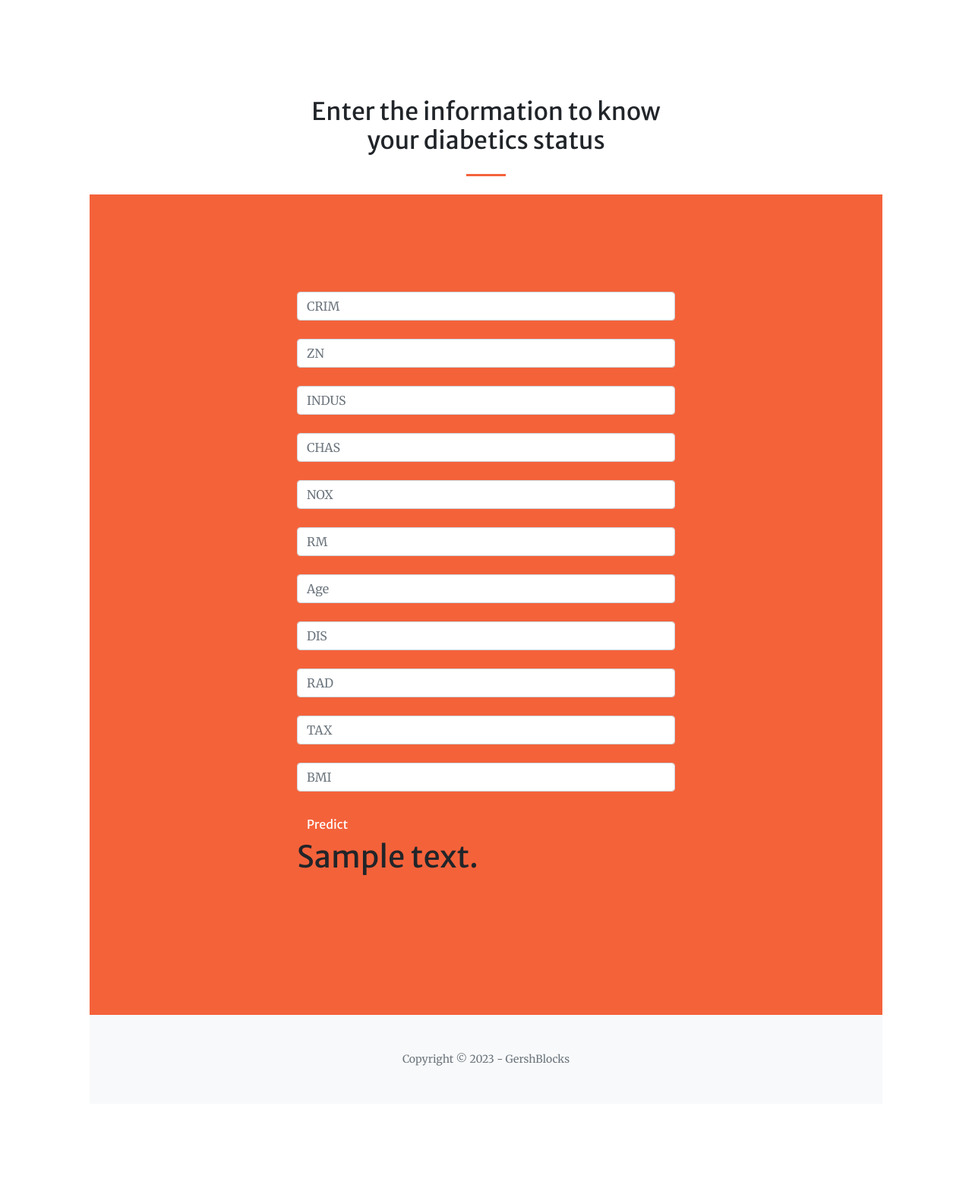
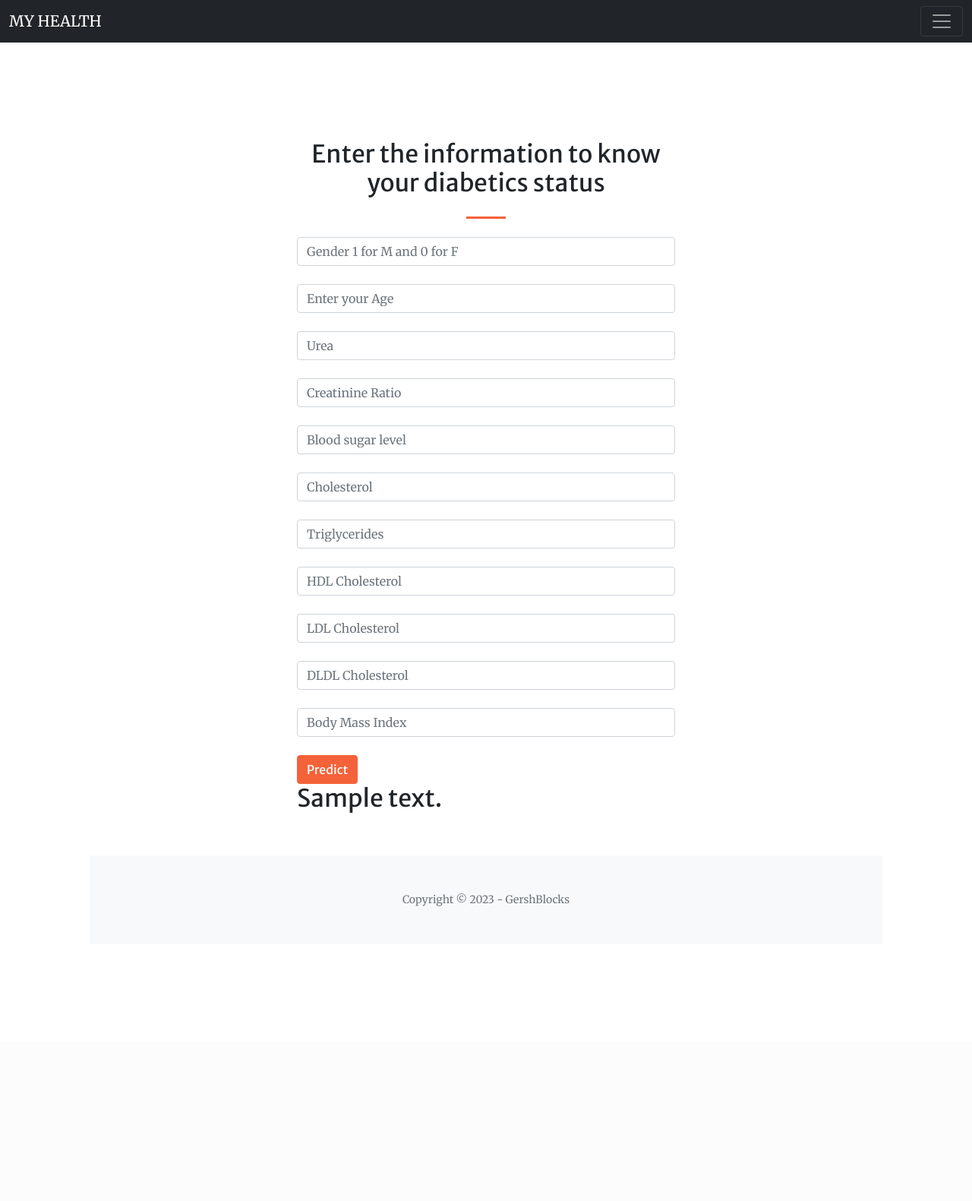
Before and after one commit to Gershonbest/Diabetics_prediction, a Flask app: template templates/index3.html in a window 1280 px wide. Shown: the whole page at 76% size. After the commit the page ends 1193 px from the top, so only its background shows below. Run offline with Flask 3, Linux system fonts and the light colour scheme; the template is opened without the code that fills it: most values are stand-ins (such as "Sample title", 1, 10 or a date in 2020); parts of the project's set-up code (start-up, migrations or seed data) failed here and were passed over; some libraries are stand-ins or nearby versions.

Commit message:
updates on the prediction function

```diff
--- a/app.py
+++ b/app.py
@@ -30,16 +30,31 @@ def check_bmi():
           mass = request.form.get("mass")
           height = request.form.get("height")
           print(mass)
-          # bmi = body_mass_index(mass, height)
+          bmi = body_mass_index(mass, height)
 
 
-          # bmi_result = bmi.bmi_kg_meter()
+          bmi_result = bmi.bmi_kg_meter()
 
-          bmi_result= int(float(mass) / (float(height)*float(height)))
+          # bmi_result= int(float(mass) / (float(height)*float(height)))
     else:
         pass
     if bmi_result != 0:
-          return render_template('bmi_calc.html', bmi_results = bmi_result)
+
+         if (bmi_result <18.5):
+              message = "You are under weighted with your BMI: {:.2f}".format(bmi_result)
+              return render_template('bmi_calc.html', bmi_results = message)
+
+         elif ((bmi_result >= 18.5) & (bmi_result < 25)):
+              message = "You have a healthy weight with your BMI: {:.2f}".format(bmi_result)
+              return render_template('bmi_calc.html', bmi_results = message)
+
+         elif ((bmi_result >= 25) & (bmi_result < 30)):
+              message = "You are Over weighted with your BMI: {:.2f}".format(bmi_result)
+              return render_template('bmi_calc.html', bmi_results = message)
+
+         else:
+              message= "You are on obesity stage with your BMI: {:.2f}".format(bmi_result)
+              return render_template('bmi_calc.html', bmi_results = message)
     else:
           return render_template('bmi_calc.html')
 
--- a/templates/bmi_calc.html
+++ b/templates/bmi_calc.html
@@ -47,7 +47,7 @@
                                     <!-- <button class="btn btn-light btn-xl" type="submit">Calculate BMI</button> -->
                                     <button type="submit" class="btn btn-primary btn-block btn-large">Calculate</button>
                                 </form>
-                                <h1>{{bmi_results}} </h1>
+                                <h3>{{bmi_results}} </h3>
                             </div>
                         </div>
 
--- a/templates/index3.html
+++ b/templates/index3.html
@@ -20,38 +20,23 @@
     </head>
     <body id="page-top">
         <!-- Navigation-->
-        <nav class="navbar navbar-expand-lg navbar-light fixed-top py-3" id="mainNav">
-            <div class="container px-4 px-lg-5">
-                <a class="navbar-brand" href="#page-top">Health Check</a>
-                <button class="navbar-toggler navbar-toggler-right" type="button" data-bs-toggle="collapse" data-bs-target="#navbarResponsive" aria-controls="navbarResponsive" aria-expanded="false" aria-label="Toggle navigation"><span class="navbar-toggler-icon"></span></button>
-                <div class="collapse navbar-collapse" id="navbarResponsive">
-                    <ul class="navbar-nav ms-auto my-2 my-lg-0">
-                        <li class="nav-item"><a class="nav-link" href="#about">BMI Calculator</a></li>
-                        <li class="nav-item"><a class="nav-link" href="#services">Services</a></li>
-                        <li class="nav-item"><a class="nav-link" href="#portfolio">Portfolio</a></li>
-                        <li class="nav-item"><a class="nav-link" href="#contact">Contact</a></li>
-                    </ul>
+        <nav class="navbar navbar-dark bg-dark">
+            <div class="container-fluid">
+              <a class="navbar-brand">MY HEALTH</a>
+              <button class="navbar-toggler" type="button" data-bs-toggle="collapse" data-bs-target="#navbarNavAltMarkup" aria-controls="navbarNavAltMarkup" aria-expanded="false" aria-label="Toggle navigation">
+                <span class="navbar-toggler-icon"></span>
+              </button>
+              <div class="collapse navbar-collapse" id="navbarNavAltMarkup">
+                <div class="navbar-nav">
+                  <a class="nav-link active" aria-current="page" href="{{ url_for('home') }}">Home</a>
+                  <a class="nav-link" href="{{ url_for('check_bmi') }}">BMI calculator</a>
+                  <a class="nav-link" href="#">Pricing</a>
+                  <a class="nav-link disabled">Disabled</a>
                 </div>
+              </div>
             </div>
-        </nav>
-        <!-- Masthead-->
-        <!-- <header class="masthead">
-            <div class="container px-4 px-lg-5 h-100">
-                <div class="row gx-4 gx-lg-5 h-100 align-items-center justify-content-center text-center">
-                    <div class="col-lg-8 align-self-end">
-                        <h1 class="text-white font-weight-bold">Artificial Intelligence health check for Diabetics</h1>
-                        <hr class="divider" />
-                    </div>
-                    <div class="col-lg-8 align-self-baseline">
-                        <p class="text-white-75 mb-5">“Good health and good sense are two of life’s greatest blessings.”
+          </nav>
 
-                            –  Publilius Syrus</p>
-                        <a class="btn btn-primary btn-xl" href="#about">Login as User</a>
-                    </div>
-                </div>
-            </div>
-        </header>  -->
-       <!-- Contact-->
        <section class="page-section" id="contact">
         <div class="container px-4 px-lg-5">
             <div class="row gx-4 gx-lg-5 justify-content-center">
@@ -61,27 +46,29 @@
                     <!-- <p class="text-muted mb-5">Ready to start your next project with us? Send us a messages and we will get back to you as soon as possible!</p> -->
                 </div>
             </div>
-    <section class="page-section bg-primary" >
+    <section>
             <div class="row gx-4 gx-lg-5 justify-content-center mb-5">
                 <div class="col-lg-6">
 
                          <!-- Main Input For Receiving Query to our ML -->
     <form action="{{ url_for('predict')}}"method="post">
-        <input class="form-control" type="text" name="Gender" placeholder="CRIM" required="required" /><br>
-          <input class="form-control" type="text" name="" placeholder="ZN" required="required" /><br>
-          <input class="form-control" type="text" name="INDUS" placeholder="INDUS" required="required" /><br>
-          <input class="form-control" type="text" name="CHAS" placeholder="CHAS" required="required" /><br>
-          <input class="form-control" type="text" name="NOX" placeholder="NOX" required="required" /><br>
-          <input class="form-control" type="text" name="RM" placeholder="RM" required="required" /><br>
-          <input class="form-control" type="text" name="Age" placeholder="Age" required="required" /><br>
-          <input class="form-control" type="text" name="DIS" placeholder="DIS" required="required" /><br>
-          <input class="form-control" type="text" name="RAD" placeholder="RAD" required="required" /><br>
-          <input class="form-control" type="text" name="TAX" placeholder="TAX" required="required" /><br>
-          <input class="form-control" type="text" name="BMI" placeholder="BMI" required="required" /><br>
 
-          <button type="submit" class="btn btn-primary btn-block btn-large">Predict</button>
-        </form>
-                    <h1>{{prediction_text}} </h1>
+        <input class="form-control" type="text" name="Gender" placeholder="Gender 1 for M and 0 for F" required="required" /><br>
+        <input class="form-control" type="text" name="Age" placeholder="Enter your Age" required="required" /><br>
+        <input class="form-control" type="text" name="INDUS" placeholder="Urea" required="required" /><br>
+        <input class="form-control" type="text" name="CHAS" placeholder="Creatinine Ratio " required="required" /><br>
+        <input class="form-control" type="text" name="NOX" placeholder="Blood sugar level" required="required" /><br>
+        <input class="form-control" type="text" name="RM" placeholder="Cholesterol" required="required" /><br>
+        <input class="form-control" type="text" name="TR" placeholder="Triglycerides" required="required" /><br>
+        <input class="form-control" type="text" name="DIS" placeholder="HDL Cholesterol" required="required" /><br>
+        <input class="form-control" type="text" name="RAD" placeholder="LDL Cholesterol" required="required" /><br>
+        <input class="form-control" type="text" name="TAX" placeholder="DLDL Cholesterol" required="required" /><br>
+        <input class="form-control" type="text" name="bmi" placeholder="Body Mass Index" required="required" /><br>
+
+        <button type="submit" class="btn btn-primary btn-block btn-large">Predict</button>
+
+    </form>
+                    <h2>{{prediction_text}} </h2>
                 </div>
             </div>
     </section>
```
Also changed, not shown: calculation.py (+7 -3 lines), templates/home.html (+4 -4 lines).
